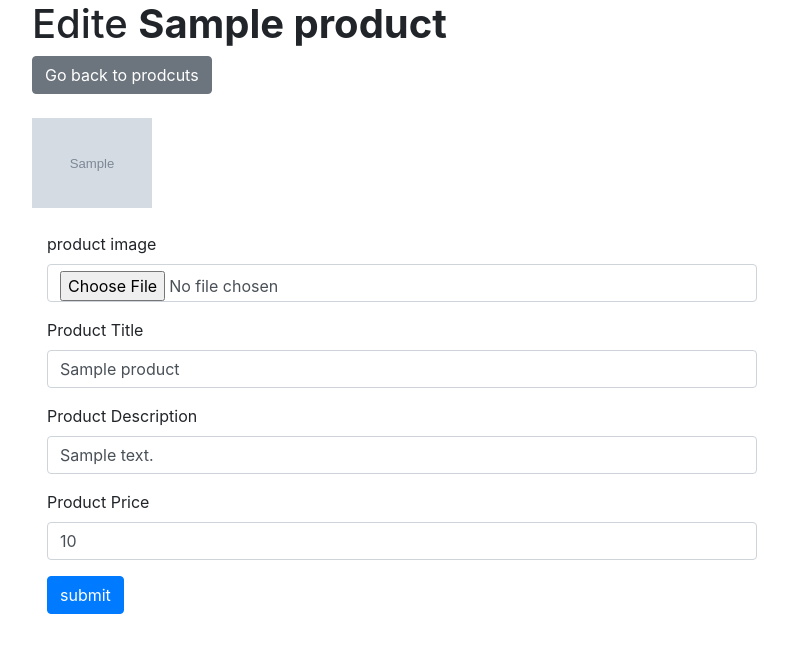
After one commit to Momen-Daoud7/curd-system-with-php, a PHP site: page /update.php?id=1 in a window 1280 px wide. The commit adds this page. Shown: the top 653 px of the page, without its empty margins (53-841 px from the left). Run offline with PHP 8.4, Linux system fonts and the light colour scheme; tables that the repository leaves empty or names only in its code hold one stand-in row (values such as "Sample post"); grey boxes marked "Sample" are stand-in pictures.

Commit message:
implomented create,update,delte

```diff
--- /dev/null
+++ b/update.php
@@ -0,0 +1,154 @@
+<?php
+
+  $id = $_GET['id'] ?? null;
+  if(!$id) {
+  	header("location:index.php");
+  	exit;
+  }
+      // connect to databse
+  $pdo = new PDO('mysql:host=localhost;port=3306;dbname=products_curd','root', '' );
+  $pdo->setAttribute(PDO:: ATTR_ERRMODE , PDO:: ERRMODE_EXCEPTION); // GETING ERRORS
+  $statement =  $pdo->prepare("SELECT * FROM products WHERE id = :id");
+  $statement->bindValue(":id" , $id);
+  $statement->execute();
+  $products = $statement->fetch(PDO:: FETCH_ASSOC);
+
+
+	 $title = $products['title'];
+	 $image = $products['image'];
+	 $description = $products['description'];
+	 $price = $products['price'];
+
+
+// array of errors
+  $errors = [];
+
+  // Only if the request is post
+ if($_SERVER['REQUEST_METHOD'] === 'POST') {
+	  // getting values from the form
+	 $title = $_POST['title'];
+	 $image = $_POST['image'];
+	 $description = $_POST['description'];
+	 $price = $_POST['price'];
+
+	 if(!$title) {
+	 	$errors[] = "product title is require !";
+	 }
+	 if(!$price) {
+	 	 $errors[] = "product price is require !";
+	 }
+	 // create an images floder to put all images on it
+	 if(!is_dir("images")) {
+		mkdir("images");
+	 }
+
+
+
+	 // only insert to database if there's no error
+	 if(empty($errors)) {
+
+	 	// uploading images
+	 	$image = $_FILES['image'] ?? null;
+	 	// OLD IMAGE
+	 	$imagePath = $products['image'];
+
+	 	if($image && $image["tmp_name"]) {
+
+	 		// delete the old image
+	 		if($products['image']) {
+	 			unlink($imagePath);
+	 		}
+
+	 		$imagePath = "images/".randomname(8)."/".$image['name'];
+	 		mkdir(dirname($imagePath));
+
+	 		// move the uploadikng image
+	 		move_uploaded_file($image['tmp_name'], $imagePath );
+	 	}
+
+		 // insert the vaules into dtabase
+		 $statment = $pdo->prepare("UPDATE  products SET title = :title , image= :image ,
+		 							description = :description , price = :price WHERE id = :id");
+		 // bind values
+		 $statment->bindValue(':title' , $title);
+		 $statment->bindValue(':image' , $imagePath);
+		 $statment->bindValue(':description' , $description);
+		 $statment->bindValue(':price' , $price);
+		 $statment->bindValue(':id' , $id);
+
+		 // excuet statement
+		 $statment->execute();
+
+		 // redirect user to index page
+		 header("location: index.php");
+
+	}
+
+}
+
+	// Genreate Random name for the image
+	function randomname($number) {
+		$charcators = "1234456789qwertyuiopasdfghjklzxcvbnmQWERTYUIOPASDFGHJKLZXCVBNM";
+		$str = "";
+		for($i = 0 ; $i < $number ; $i++) {
+			$random = rand(0 , strlen($charcators) - 1);
+			$str .= $charcators[$random];
+		}
+		return $str;
+
+
+	}
+
+?>
+
+
+<!DOCTYPE html>
+<html>
+<head>
+
+	<title>Create product</title>
+  <link rel="stylesheet" type="text/css" href="./bootstrap-4.4.1.css">
+
+</head>
+<body>
+	<main class="container">
+		<h1>Edite <b><?php echo $products['title'] ?></b></h1>
+		<a href="index.php" class="btn btn-secondary">Go back to prodcuts</a>
+		<!-- products form -->
+
+		<!-- error messages -->
+		<?php if(!empty($errors)):?>
+			<div class="alert alert-danger">
+				<?php foreach($errors as $error ):?>
+					<div><?php echo $error ?></div>
+				<?php endforeach; ?>
+			</div>
+		<?php endif; ?>
+
+		<!-- display the old image -->
+		<?php if($products['image']): ?>
+			<img src="<?php echo $products['image'] ?>" class="thum-image d-block my-4 " width="120px">
+		<?php endif; ?>
+
+		<form class="col-md-8" action="" method="POST" enctype="multipart/form-data">
+			<div class="form-group">
+			    <label>product image</label>
+			    <input type="file" class="form-control bg-input" name="image" >
+			</div>
+			<div class="form-group">
+			    <label> Product Title</label>
+			    <input type="text" class="form-control bg-input" name="title"  value="<?php echo $title ?>">
+			</div>
+			<div class="form-group">
+			    <label>Product Description</label>
+			    <input type="text" class="form-control bg-input" name="description" value="<?php echo $description ?>" >
+			</div>
+			<div class="form-group">
+			    <label>Product Price</label>
+			    <input type="number" class="form-control bg-input" name="price"  value="<?php echo $price ?>">
+			</div>
+			<button type="submit" class="btn btn-primary">submit</button>
+		</form>
+</main>
+</body>
+</html>
```
Also changed, not shown: create.php (+34 -3 lines), delete.php (added, +18 -0 lines), index.php (+11 -5 lines), images/4aPUzgm1/screencapture-github-notifications-2021-02-05-17_05_15.png (added), images/K57ZLByc/screencapture-file-C-Aroinx-courses-Zapya-Misc-Temp-create-order-html-2021-01-13-00_28_39.png (added), images/Sig2v4v6/screencapture-file-C-Aroinx-courses-Zapya-Misc-Tmp-bakery-html-2021-01-14-15_26_51.png (added), images/T41OtYx4/screencapture-file-C-Aroinx-courses-Zapya-Misc-Temp-create-order-html-2021-01-13-00_28_19.png (added), images/W1GIq1Rm/screencapture-file-C-Aroinx-courses-Zapya-Misc-Tmp-bakery-html-2021-01-14-15_26_51.png (added), images/bUtlxfgY/screencapture-file-C-Aroinx-courses-Zapya-Misc-Temp-create-order-html-2021-01-13-00_28_19.png (added), images/dl9u7gY6/screencapture-file-C-Aroinx-courses-Web-Clients-Projects-Resturan-aalomran-bakry-html-2021-02-05-14_37_06.png (added), images/odzt47jL/screencapture-github-notifications-2021-02-05-17_05_15.png (added), images/p4oKkL6J/screencapture-file-C-Aroinx-courses-Web-Clients-Projects-Resturan-aalomran-bakry-html-2021-02-05-14_37_06.png (added).
